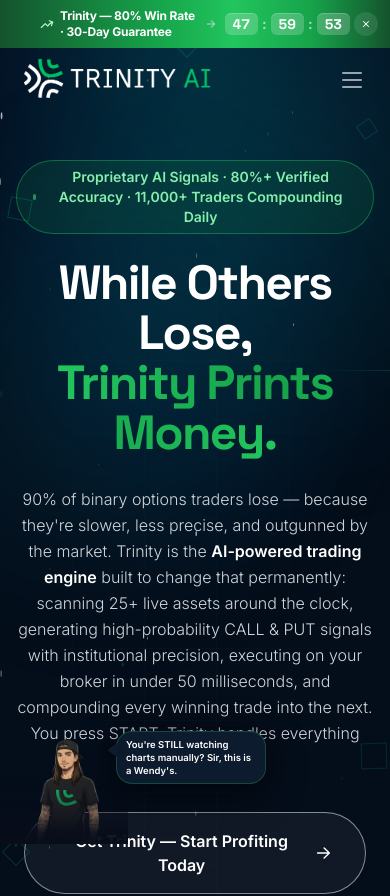
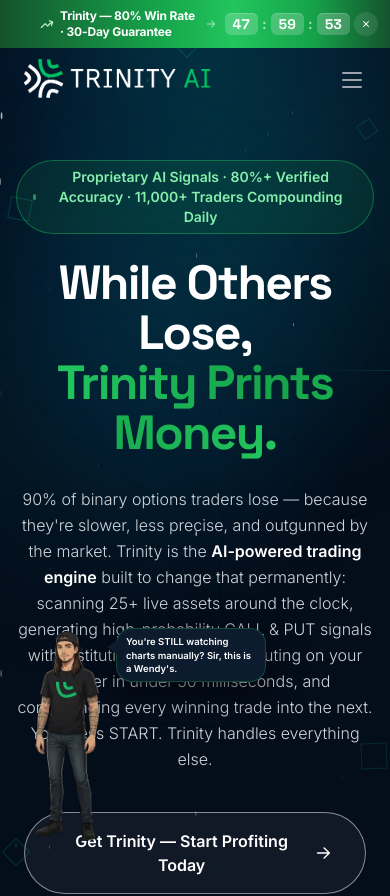
Before and after one commit to superautobinarytool/trinity-ai-website, a React (Vite) app: page / in a window 390 px wide. Shown: the top 896 px of the page. Built offline with nearby package versions, Linux system fonts and the light colour scheme.

Commit message:
fix: mobile avatar no gradient/crop — full body anchored to viewport bottom

```diff
--- a/src/components/AvatarCharacter.tsx
+++ b/src/components/AvatarCharacter.tsx
@@ -239,13 +239,17 @@
   const scene = SCENES[sceneIdx];
 
   // ── Responsive sizing ──────────────────────────────────────────────────────
+  // Mobile: no fixed height + no overflow:hidden — the full-body PNG is rendered
+  // at natural size anchored to viewport bottom. Legs/feet simply scroll below
+  // the viewport edge with zero CSS clipping or gradient banding.
+  // Desktop: fixed cropped height with overflow:hidden shows head → waist only.
   const avatarW        = isMobile ? 128 : 242;
-  const avatarH        = isMobile ? 120 : 226;
+  const avatarH        = isMobile ? undefined : 226;  // undefined = no height constraint
   const bubbleMaxWidth = isMobile ? "150px" : "174px";
   const bubbleMinWidth = isMobile ? "118px" : "138px";
   const bubblePadding  = isMobile ? "6px 9px" : "8px 12px";
   const fontSize       = isMobile ? "9.5px" : "12px";
-  const bubbleMarginTop  = isMobile ? "7px" : "20px";
+  const bubbleMarginTop  = isMobile ? "12px" : "20px";
   const bubbleMarginLeft  = isMobile ? "-12px" : "-22px";
 
   return (
@@ -262,9 +266,16 @@
           aria-hidden="true"
         >
           {/* ── Character container ─────────────────────────────────────── */}
+          {/*
+            Mobile:  overflow visible, no fixed height — image renders at full
+                     natural height (≈ 227 px at 128 px wide for these PNGs),
+                     anchored to bottom-0 by the parent flex row. The viewport
+                     edge acts as the natural crop — completely gradient-free.
+            Desktop: overflow-hidden + fixed height crops at waist level.
+          */}
           <div
-            className="relative flex-shrink-0 overflow-hidden"
-            style={{ width: avatarW, height: avatarH }}
+            className={`relative flex-shrink-0 ${isMobile ? "" : "overflow-hidden"}`}
+            style={{ width: avatarW, ...(avatarH !== undefined ? { height: avatarH } : {}) }}
           >
             {/* Image swap: exits UP, new image bounces in from BELOW */}
             <AnimatePresence mode="wait">
@@ -282,7 +293,9 @@
               />
             </AnimatePresence>
 
-            {/* Bottom gradient — blends legs into dark background, always shown */}
+            {/* Bottom gradient — desktop only. Mobile has no gradient; viewport
+                edge naturally clips the image with zero banding risk. */}
+            {!isMobile && (
               <div
                 aria-hidden="true"
                 className="absolute inset-x-0 bottom-0 pointer-events-none"
@@ -291,6 +304,7 @@
                   background: `linear-gradient(to top, ${SITE_BG} 0%, ${SITE_BG}e8 18%, ${SITE_BG}80 42%, transparent 100%)`,
                 }}
               />
+            )}
 
             {/*
               Side gradients: DESKTOP only.
```
Lines whose indentation alone changed are shown as unchanged.
